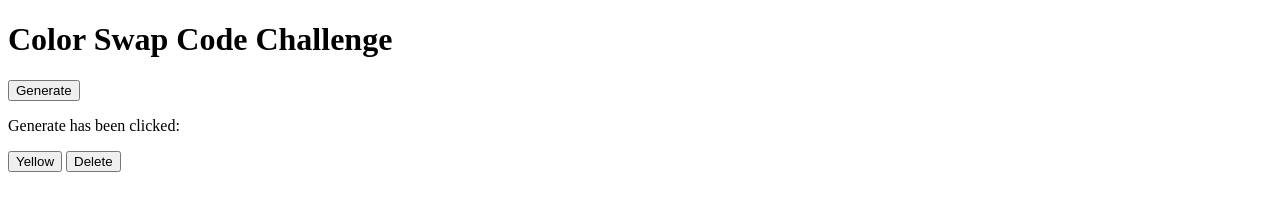
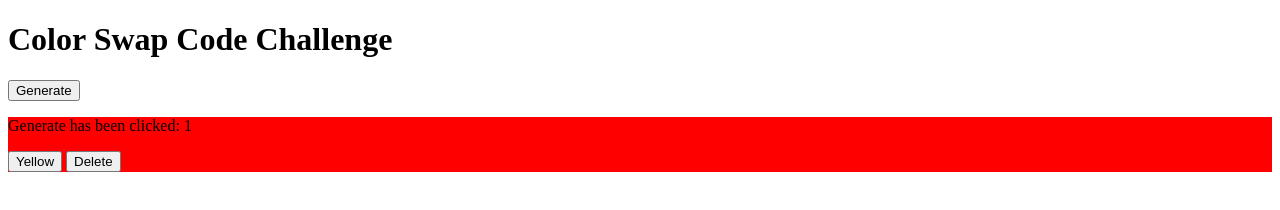
Before and after one commit to benjaminlynch010/jquery-color-swap, a plain HTML site: page index.html in a window 1280 px wide. Both pictures are taken after a click on the button "Generate". Drawn offline with Linux system fonts and the light colour scheme.

Commit message:
functional appending & counting for new div with buttons

```diff
--- a/index.html
+++ b/index.html
@@ -15,7 +15,7 @@
 
     <main>
         <button id="generate-button">Generate</button>
-      <section id="red-yellow"></section>
+      <section id="append-here"></section>
 
 
     </main>
--- a/script.js
+++ b/script.js
@@ -7,14 +7,32 @@ function onReady() {
 
 } // end on Ready
 
+// variable to store a 'count' value
+let generateCount = 0;
+
+
 function handleGenerate() {
   console.log('in handleGenerate function')
+  // increment count to log # of clicks
+  generateCount++
 
-  $("#red-yellow").append(`
+  $("#append-here").append(`
     <div>
-      <p>Generate has been clicked:</p>
+      <p>Generate has been clicked: ${generateCount}</p>
       <button>Yellow</button>
       <button>Delete</button>
     </div>
   `)
+
+
 }
+
+function handleYellow() {
+    console.log('in handleYellow')
+
+}
+
+function handleDelete() {
+    console.log('in handleDelete')
+
+}
--- a/style.css
+++ b/style.css
@@ -0,0 +1,3 @@
+#append-here {
+    background-color: red;
+}
```
Also changed, not shown: 1 other file.
